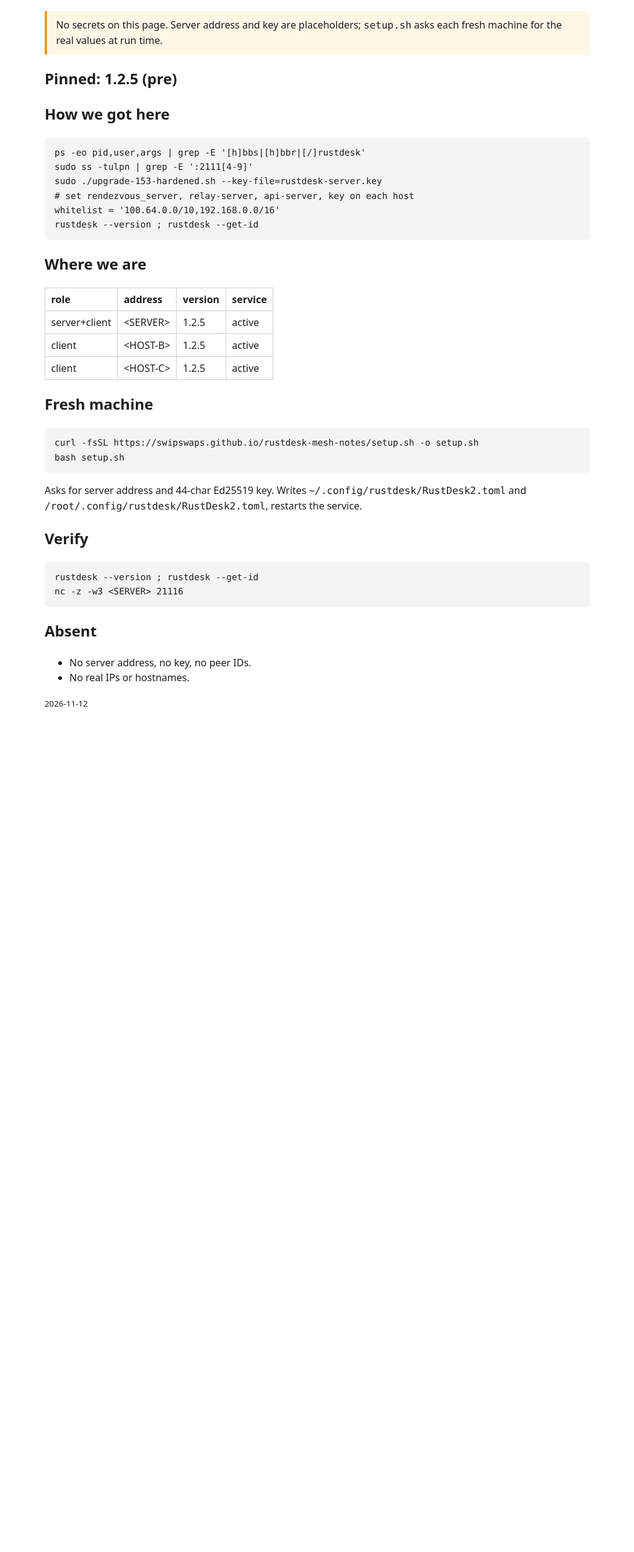
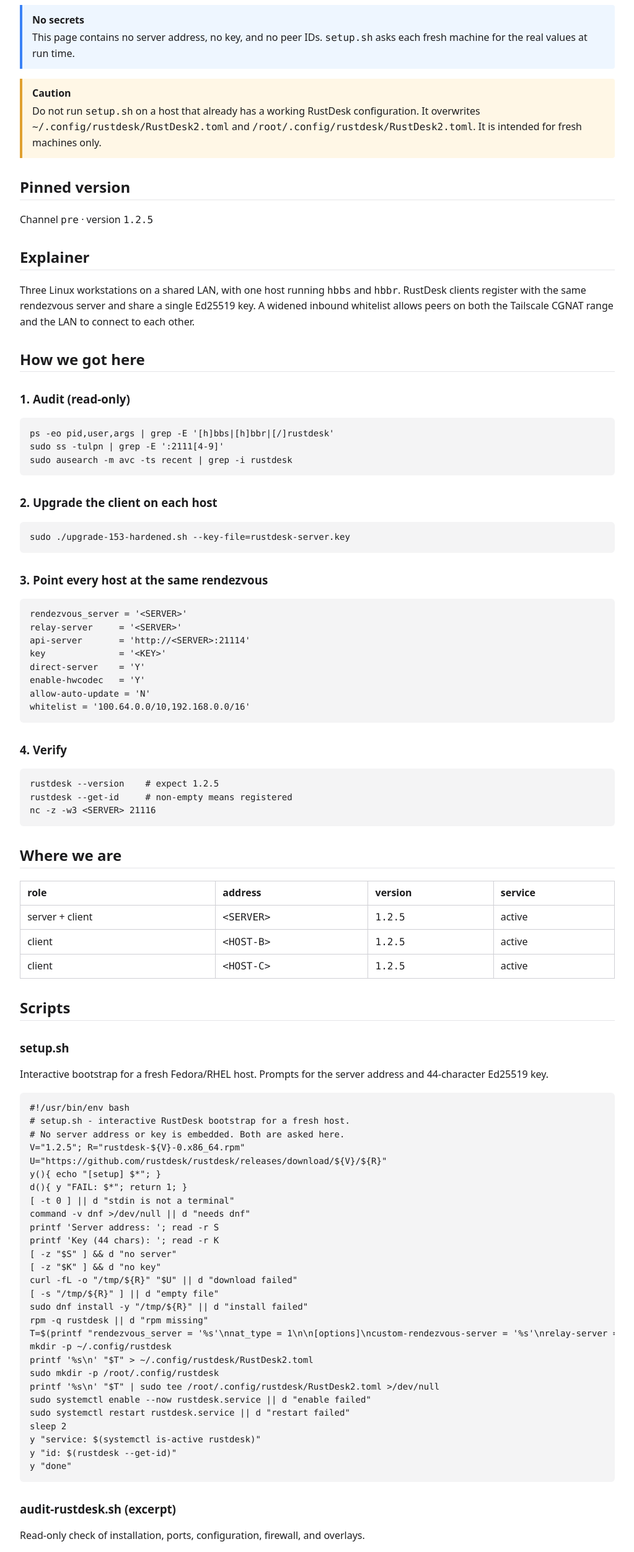
Before and after one commit to swipswaps/rustdesk-mesh-notes, a plain HTML site: page index.html in a window 1280 px wide. Shown: the part 85-2589 px from the top of the page at 62% size, without its empty margins (128-1151 px from the left). Before the commit the page ends 1264 px from the top, so only its background shows below. Drawn offline with Linux system fonts and the light colour scheme.

Commit message:
RustDesk mesh docs with code fences and cautions

```diff
--- a/index.html
+++ b/index.html
@@ -1,41 +1,206 @@
 <!doctype html>
-<html><head><meta charset="utf-8"><meta name="viewport" content="width=device-width,initial-scale=1">
-<title>RustDesk mesh: rustdesk-mesh-notes</title>
+<html lang="en">
+<head>
+<meta charset="utf-8">
+<meta name="viewport" content="width=device-width, initial-scale=1">
+<title>RustDesk Mesh: rustdesk-mesh-notes</title>
 <style>
-body{font-family:system-ui,sans-serif;max-width:55rem;margin:2rem auto;padding:0 1rem;line-height:1.55;color:#1d1d1f}
-pre{background:#f4f4f5;padding:.8rem 1rem;overflow-x:auto;border-radius:6px;font-size:.9rem}
-code{font-family:ui-monospace,Menlo,monospace}
-table{border-collapse:collapse;margin:.8rem 0}
-th,td{border:1px solid #d0d0d5;padding:.35rem .6rem;text-align:left}
-.note{background:#fff7e6;border-left:4px solid #e0a030;padding:.6rem .9rem;margin:1rem 0}
-</style></head><body>
+  body { font-family: system-ui, -apple-system, "Segoe UI", Roboto, sans-serif;
+         max-width: 60rem; margin: 2rem auto; padding: 0 1rem; line-height: 1.6; color: #1d1d1f; }
+  h1, h2, h3 { line-height: 1.25; margin-top: 2rem; }
+  h2 { border-bottom: 1px solid #e5e5e8; padding-bottom: .3rem; }
+  pre { background: #f4f4f5; padding: .9rem 1rem; overflow-x: auto;
+        border-radius: 6px; font-size: .88rem; line-height: 1.45; }
+  code { font-family: ui-monospace, SFMono-Regular, Menlo, Consolas, monospace; }
+  table { border-collapse: collapse; margin: .8rem 0; width: 100%; }
+  th, td { border: 1px solid #d0d0d5; padding: .4rem .7rem; text-align: left; vertical-align: top; }
+  .note, .warning, .caution { padding: .7rem 1rem; margin: 1rem 0; border-left: 4px solid; border-radius: 0 4px 4px 0; }
+  .note     { background: #eef6ff; border-color: #3b82f6; }
+  .warning  { background: #fff7e6; border-color: #e0a030; }
+  .caution  { background: #fee9e7; border-color: #d93025; }
+  .label    { font-weight: 600; display: block; margin-bottom: .2rem; }
+  .muted    { color: #6b7280; font-size: .9rem; }
+</style>
+</head>
+<body>
+
 <h1>RustDesk three-host mesh</h1>
-<p class="note">No secrets on this page. Server address and key are placeholders;
-<code>setup.sh</code> asks each fresh machine for the real values at run time.</p>
-<h2>Pinned: 1.2.5 (pre)</h2>
+
+<p class="note">
+<span class="label">No secrets</span>
+This page contains no server address, no key, and no peer IDs.
+<code>setup.sh</code> asks each fresh machine for the real values at run time.
+</p>
+
+<p class="warning">
+<span class="label">Caution</span>
+Do not run <code>setup.sh</code> on a host that already has a working RustDesk
+configuration. It overwrites <code>~/.config/rustdesk/RustDesk2.toml</code>
+and <code>/root/.config/rustdesk/RustDesk2.toml</code>. It is intended
+for fresh machines only.
+</p>
+
+<h2>Pinned version</h2>
+<p>Channel <code>pre</code> &middot; version <code>1.2.5</code></p>
+
+<h2>Explainer</h2>
+<p>
+Three Linux workstations on a shared LAN, with one host running
+<code>hbbs</code> and <code>hbbr</code>. RustDesk clients register with the
+same rendezvous server and share a single Ed25519 key. A widened inbound
+whitelist allows peers on both the Tailscale CGNAT range and the LAN to
+connect to each other.
+</p>
+
 <h2>How we got here</h2>
+
+<h3>1. Audit (read-only)</h3>
 <pre><code>ps -eo pid,user,args | grep -E '[h]bbs|[h]bbr|[/]rustdesk'
 sudo ss -tulpn | grep -E ':2111[4-9]'
-sudo ./upgrade-153-hardened.sh --key-file=rustdesk-server.key
-# set rendezvous_server, relay-server, api-server, key on each host
-whitelist = '100.64.0.0/10,192.168.0.0/16'
-rustdesk --version ; rustdesk --get-id</code></pre>
+sudo ausearch -m avc -ts recent | grep -i rustdesk</code></pre>
+
+<h3>2. Upgrade the client on each host</h3>
+<pre><code>sudo ./upgrade-153-hardened.sh --key-file=rustdesk-server.key</code></pre>
+
+<h3>3. Point every host at the same rendezvous</h3>
+<pre><code>rendezvous_server = '&lt;SERVER&gt;'
+relay-server     = '&lt;SERVER&gt;'
+api-server       = 'http://&lt;SERVER&gt;:21114'
+key              = '&lt;KEY&gt;'
+direct-server    = 'Y'
+enable-hwcodec   = 'Y'
+allow-auto-update = 'N'
+whitelist = '100.64.0.0/10,192.168.0.0/16'</code></pre>
+
+<h3>4. Verify</h3>
+<pre><code>rustdesk --version    # expect 1.2.5
+rustdesk --get-id     # non-empty means registered
+nc -z -w3 &lt;SERVER&gt; 21116</code></pre>
+
 <h2>Where we are</h2>
 <table>
 <tr><th>role</th><th>address</th><th>version</th><th>service</th></tr>
-<tr><td>server+client</td><td>&lt;SERVER&gt;</td><td>1.2.5</td><td>active</td></tr>
-<tr><td>client</td><td>&lt;HOST-B&gt;</td><td>1.2.5</td><td>active</td></tr>
-<tr><td>client</td><td>&lt;HOST-C&gt;</td><td>1.2.5</td><td>active</td></tr>
+<tr><td>server + client</td><td><code>&lt;SERVER&gt;</code></td><td><code>1.2.5</code></td><td>active</td></tr>
+<tr><td>client</td><td><code>&lt;HOST-B&gt;</code></td><td><code>1.2.5</code></td><td>active</td></tr>
+<tr><td>client</td><td><code>&lt;HOST-C&gt;</code></td><td><code>1.2.5</code></td><td>active</td></tr>
 </table>
-<h2>Fresh machine</h2>
+
+<h2>Scripts</h2>
+
+<h3>setup.sh</h3>
+<p>Interactive bootstrap for a fresh Fedora/RHEL host. Prompts for the
+server address and 44-character Ed25519 key.</p>
+<pre><code>#!/usr/bin/env bash
+# setup.sh - interactive RustDesk bootstrap for a fresh host.
+# No server address or key is embedded. Both are asked here.
+V="1.2.5"; R="rustdesk-${V}-0.x86_64.rpm"
+U="https://github.com/rustdesk/rustdesk/releases/download/${V}/${R}"
+y(){ echo "[setup] $*"; }
+d(){ y "FAIL: $*"; return 1; }
+[ -t 0 ] || d "stdin is not a terminal"
+command -v dnf >/dev/null || d "needs dnf"
+printf 'Server address: '; read -r S
+printf 'Key (44 chars): '; read -r K
+[ -z "$S" ] && d "no server"
+[ -z "$K" ] && d "no key"
+curl -fL -o "/tmp/${R}" "$U" || d "download failed"
+[ -s "/tmp/${R}" ] || d "empty file"
+sudo dnf install -y "/tmp/${R}" || d "install failed"
+rpm -q rustdesk || d "rpm missing"
+T=$(printf "rendezvous_server = '%s'\nnat_type = 1\n\n[options]\ncustom-rendezvous-server = '%s'\nrelay-server = '%s'\napi-server = 'http://%s:21114'\nkey = '%s'\ndirect-server = 'Y'\nenable-hwcodec = 'Y'\nallow-auto-update = 'N'\nwhitelist = '100.64.0.0/10,192.168.0.0/16'\n" "$S" "$S" "$S" "$S" "$K")
+mkdir -p ~/.config/rustdesk
+printf '%s\n' "$T" > ~/.config/rustdesk/RustDesk2.toml
+sudo mkdir -p /root/.config/rustdesk
+printf '%s\n' "$T" | sudo tee /root/.config/rustdesk/RustDesk2.toml >/dev/null
+sudo systemctl enable --now rustdesk.service || d "enable failed"
+sudo systemctl restart rustdesk.service || d "restart failed"
+sleep 2
+y "service: $(systemctl is-active rustdesk)"
+y "id: $(rustdesk --get-id)"
+y "done"</code></pre>
+
+<h3>audit-rustdesk.sh (excerpt)</h3>
+<p>Read-only check of installation, ports, configuration, firewall, and overlays.</p>
+<pre><code># installation
+command -v rustdesk
+rpm -q rustdesk
+ps -eo pid,user,args | grep -E '[h]bbs|[h]bbr|[/]rustdesk'
+
+# ports
+sudo ss -tulpn | grep -E ':2111[4-9]'
+
+# configuration
+grep -E 'rendezvous_server|relay-server|key|whitelist' \
+  ~/.config/rustdesk/RustDesk2.toml
+
+# firewall
+sudo firewall-cmd --list-all
+sudo firewall-cmd --zone=mesh --list-all
+
+# SELinux
+sudo ausearch -m avc -ts recent | grep -i rustdesk</code></pre>
+
+<h3>upgrade-153-hardened.sh (excerpt)</h3>
+<p>Idempotent upgrade to the pinned version, verifies the RPM, writes the
+optimised config, restarts the service.</p>
+<pre><code>TARGET_VER="1.2.5"
+RPM="./rustdesk-${TARGET_VER}-0.x86_64.rpm"
+URL="https://github.com/rustdesk/rustdesk/releases/download/${TARGET_VER}/rustdesk-${TARGET_VER}-0.x86_64.rpm"
+
+# validate and install
+rpm -qp --nodigest --nosignature "$RPM" >/dev/null 2>&1
+dnf install -y "$RPM"
+
+# restart
+sudo systemctl enable --now rustdesk.service
+sudo systemctl restart rustdesk.service</code></pre>
+
+<h2>Fresh machine bootstrap</h2>
+<p>On a new host:</p>
 <pre><code>curl -fsSL https://swipswaps.github.io/rustdesk-mesh-notes/setup.sh -o setup.sh
 bash setup.sh</code></pre>
-<p>Asks for server address and 44-char Ed25519 key. Writes
-<code>~/.config/rustdesk/RustDesk2.toml</code> and
-<code>/root/.config/rustdesk/RustDesk2.toml</code>, restarts the service.</p>
-<h2>Verify</h2>
-<pre><code>rustdesk --version ; rustdesk --get-id
+<p>Two questions are asked:</p>
+<ol>
+<li><strong>Server address</strong> &mdash; the host running <code>hbbs</code>.</li>
+<li><strong>Server public key</strong> &mdash; the 44-character Ed25519 key.</li>
+</ol>
+
+<p class="caution">
+<span class="label">Caution: permanent password</span>
+<code>setup.sh</code> does not set a permanent password. If the fresh host
+needs unattended access, set one in the RustDesk GUI under
+Settings &rarr; Security, and enable TOTP 2FA while there. Do not place a
+password in <code>RustDesk2.toml</code> by hand.
+</p>
+
+<p class="warning">
+<span class="label">Warning: inbound exposure</span>
+The whitelist <code>100.64.0.0/10,192.168.0.0/16</code> permits any peer on
+the Tailscale CGNAT range or the LAN. Narrow it to specific
+<code>/32</code> addresses if the mesh is not a trusted network.
+</p>
+
+<h2>Verify a host</h2>
+<pre><code>rustdesk --version        # expect 1.2.5
+rustdesk --get-id         # non-empty means registered
+systemctl is-active rustdesk
+nc -z -w3 &lt;SERVER&gt; 21115 &amp;&amp; echo 21115 ok
+nc -z -w3 &lt;SERVER&gt; 21116 &amp;&amp; echo 21116 ok
+nc -z -w3 &lt;SERVER&gt; 21117 &amp;&amp; echo 21117 ok</code></pre>
+
+<h2>Troubleshooting</h2>
+<pre><code>sudo ss -tulpn | grep -E ':2111[4-9]'
+systemctl status rustdesk --no-pager
+journalctl -u rustdesk -n 40 --no-pager
 nc -z -w3 &lt;SERVER&gt; 21116</code></pre>
-<h2>Absent</h2>
-<ul><li>No server address, no key, no peer IDs.</li><li>No real IPs or hostnames.</li></ul>
-<p><small>2026-11-12</small></p></body></html>
+
+<p class="note">
+<span class="label">SELinux</span>
+RustDesk shows a SELinux advisory whenever SELinux is enforcing. It is
+cosmetic unless <code>ausearch -m avc</code> reports an actual denial.
+</p>
+
+<p class="muted">Generated 2026-11-12 by <code>mkdocs.sh</code>.</p>
+
+</body>
+</html>
```
